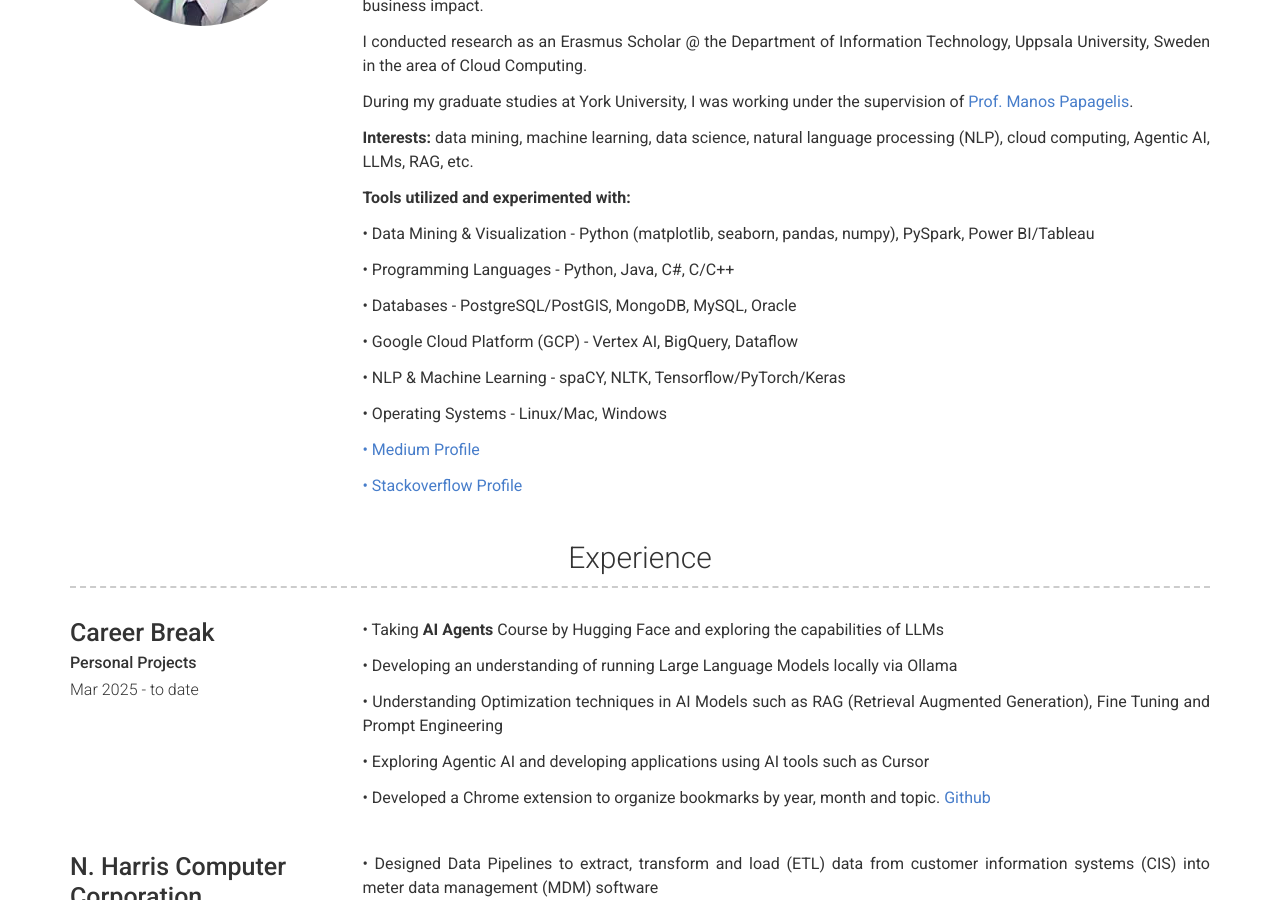
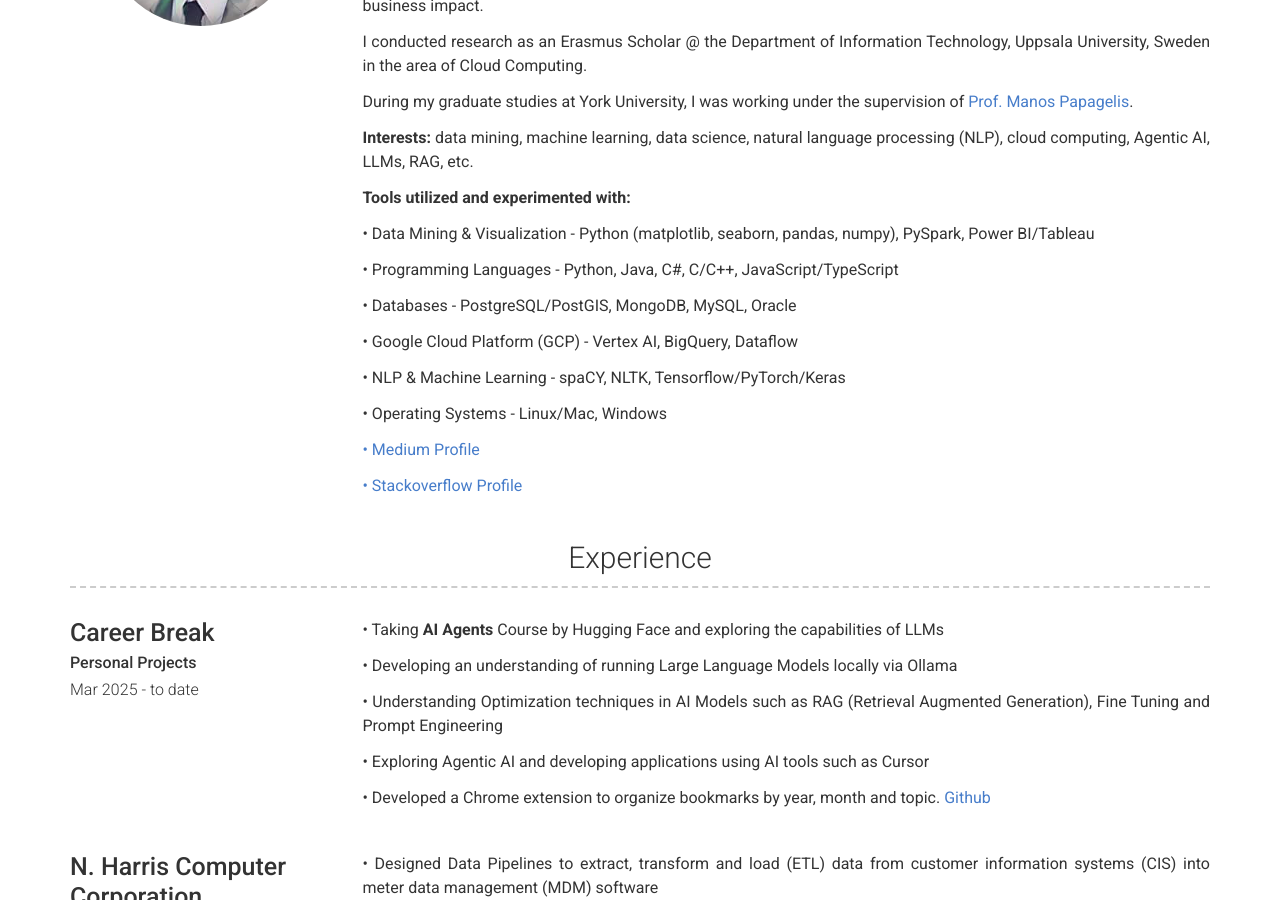
Before and after one commit to saimmehmood/saimmehmood.github.io, a Jekyll site: the page built from index.md, in a window 1280 px wide and 900 px high, scrolled down 511 px. Built offline with Jekyll 4.4.1, drawn with Linux system fonts in a browser that asks for light colours; nearby versions of some CDN libraries.

Commit message:
updates aug26,2025

```diff
--- a/_config.yml
+++ b/_config.yml
@@ -49,7 +49,7 @@ about_content: | # this will include new lines to allow paragraphs
 
     • Data Mining & Visualization - Python (matplotlib, seaborn, pandas, numpy), PySpark, Power BI/Tableau
 
-    • Programming Languages - Python, Java, C#, C/C++
+    • Programming Languages - Python, Java, C#, C/C++, JavaScript/TypeScript
 
     • Databases - PostgreSQL/PostGIS, MongoDB, MySQL, Oracle
 
```
